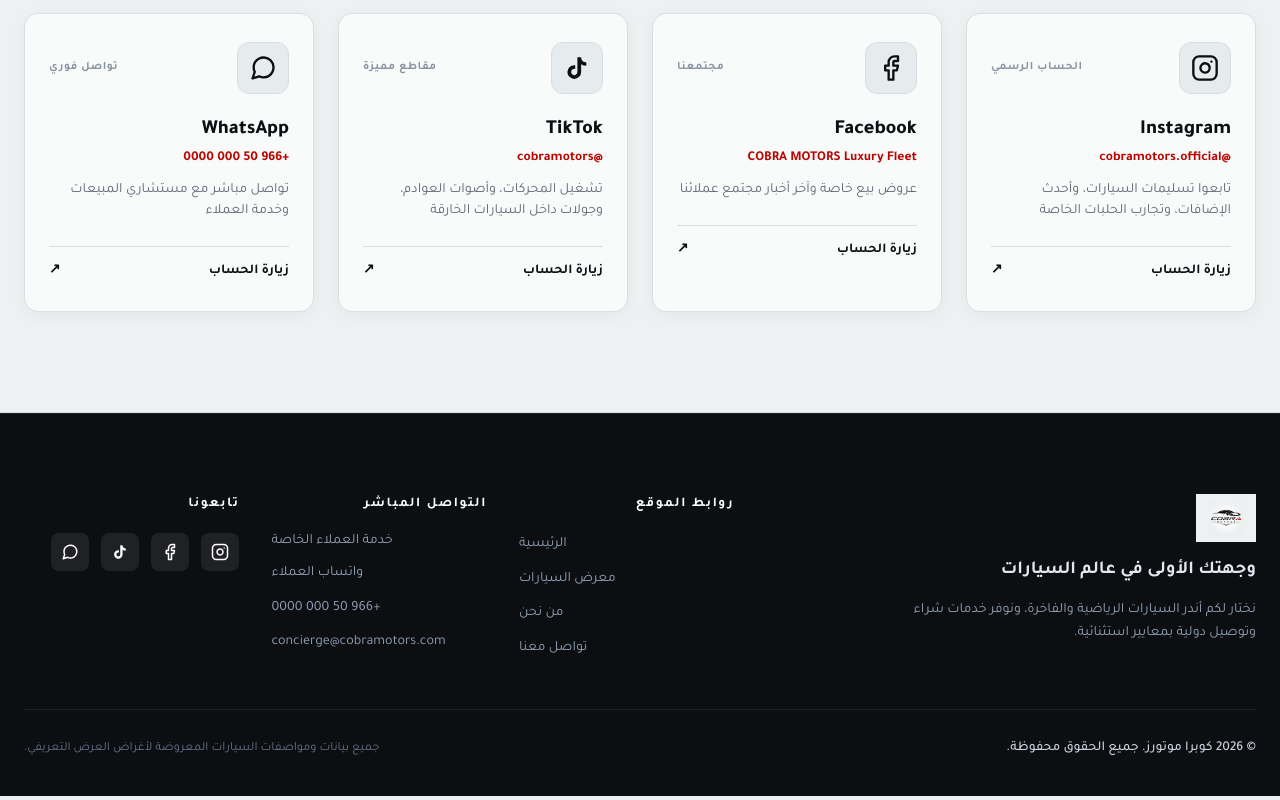
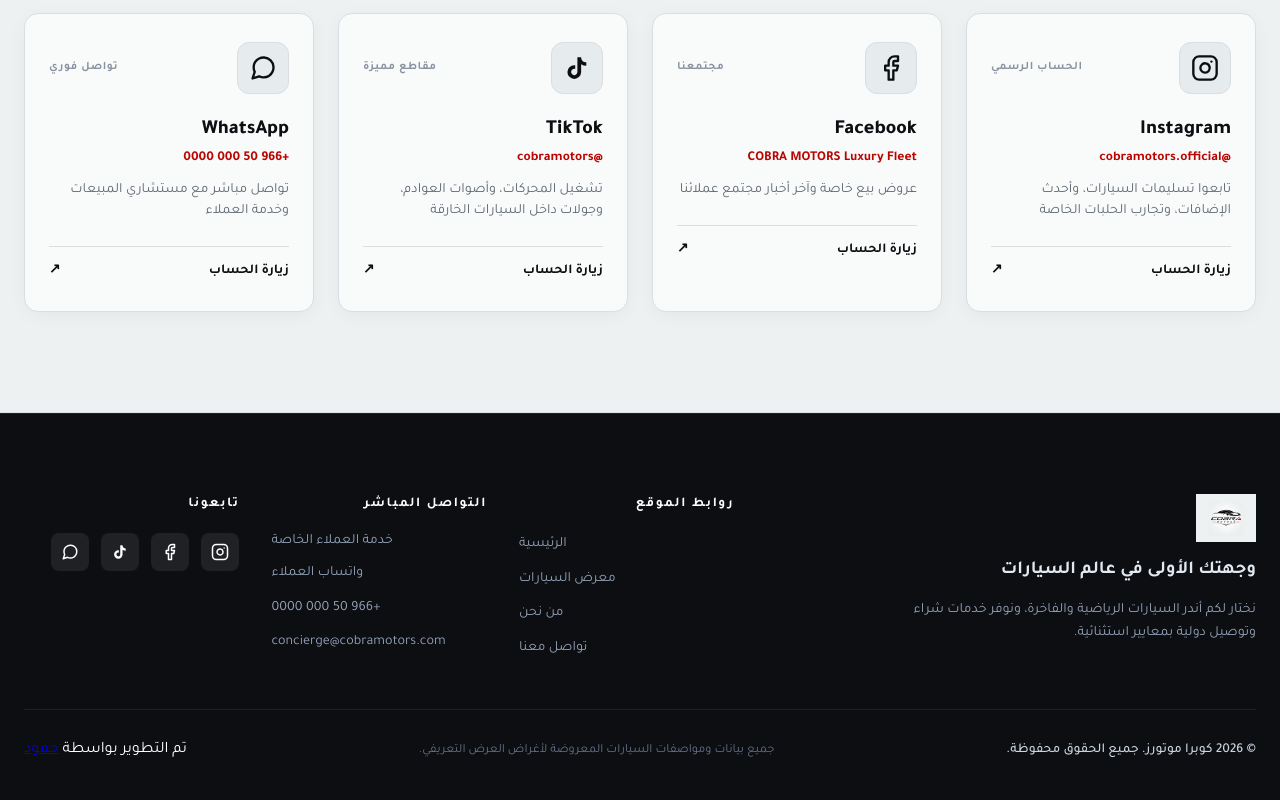
Before and after one commit to 7mud2007a/Cobra-motors-not-real, a React (Vite) app: page / in a window 1280 px wide. Shown: the part 2560-3360 px from the top of the page. Built offline with nearby package versions, Linux system fonts and the light colour scheme.

Commit message:
Add developer credit link to footer

```diff
--- a/src/components/Footer.jsx
+++ b/src/components/Footer.jsx
@@ -77,6 +77,12 @@ const Footer = ({ onOpenContact }) => {
           <span className="demo-disclaimer">
             جميع بيانات ومواصفات السيارات المعروضة لأغراض العرض التعريفي.
           </span>
+          <p className="developer-credit">
+            تم التطوير بواسطة{' '}
+            <a href="https://sevenmud-web-y0dt.onrender.com/#hero" target="_blank" rel="noopener noreferrer">
+              حمود
+            </a>
+          </p>
         </div>
       </div>
     </footer>
```
